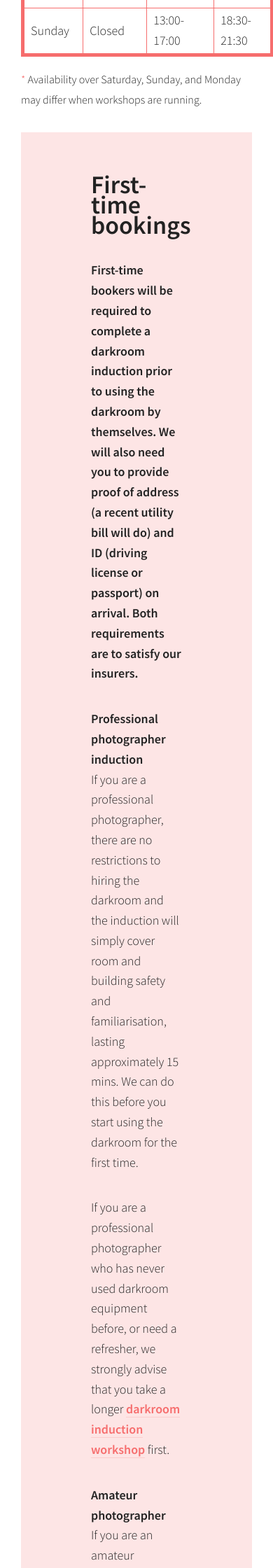
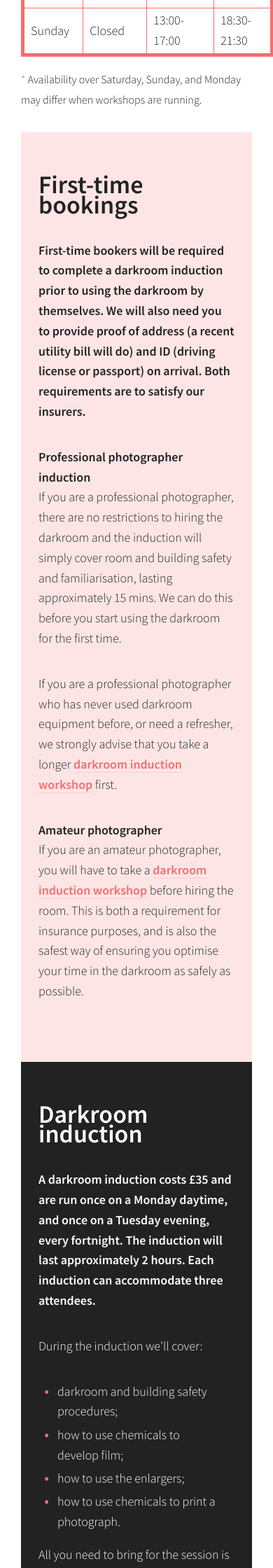
Before and after one commit to martincf/lightbox, a Jekyll site: the page built from darkroom_hire.md, in a window 390 px wide. Shown: the part 1414-3654 px from the top of the page at 70% size. Built offline with Jekyll 4.4.1, drawn with Linux system fonts in a browser that asks for light colours.

Commit message:
Highlight box responsive fix.

```diff
--- a/assets/css/main.scss
+++ b/assets/css/main.scss
@@ -334,6 +334,9 @@ a:hover, a:active {
   background-color: $black;
   padding: 25px 100px 50px;
   color: white;
+  @include mq(small-smartphone) {
+    padding: 25px 25px 50px;
+  }
   .highlight-title {
     font-size: 36px;
     margin-top: 1em;
```
